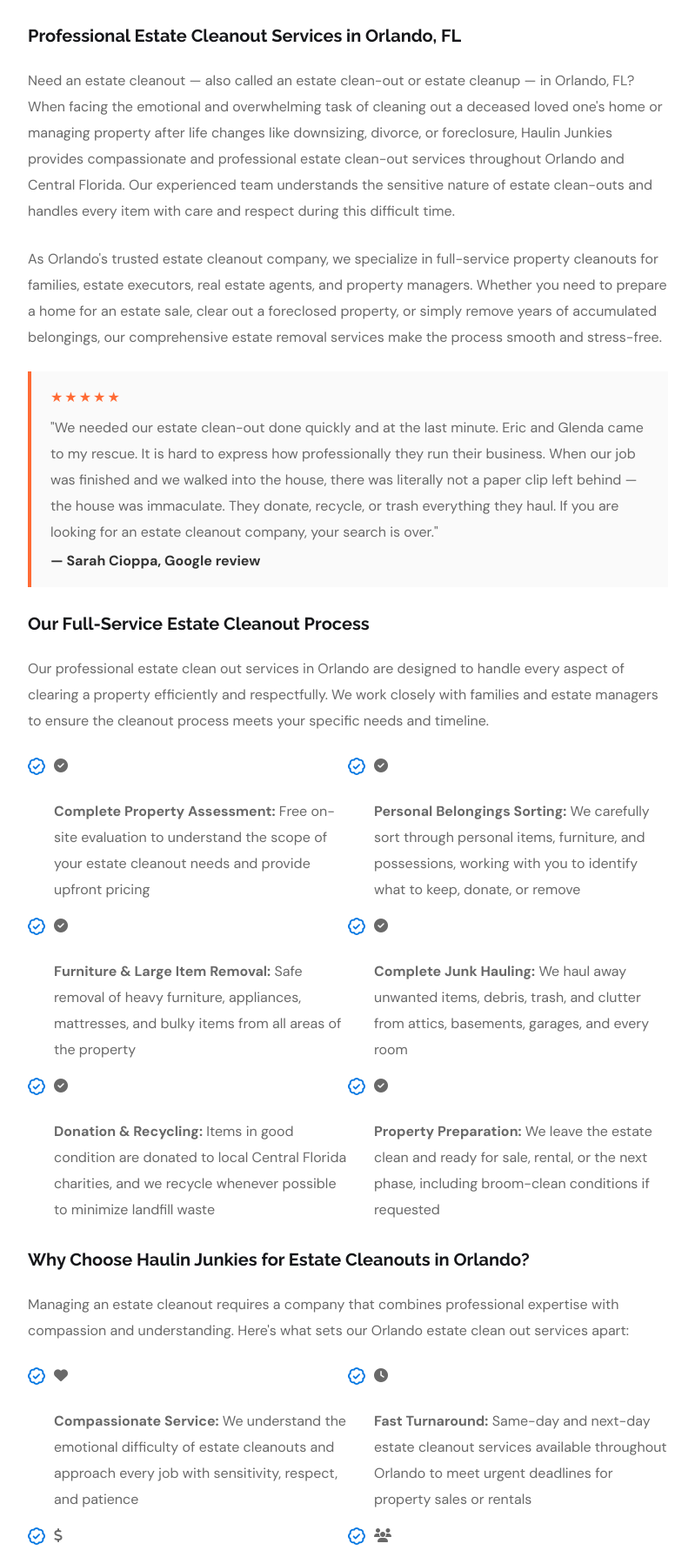
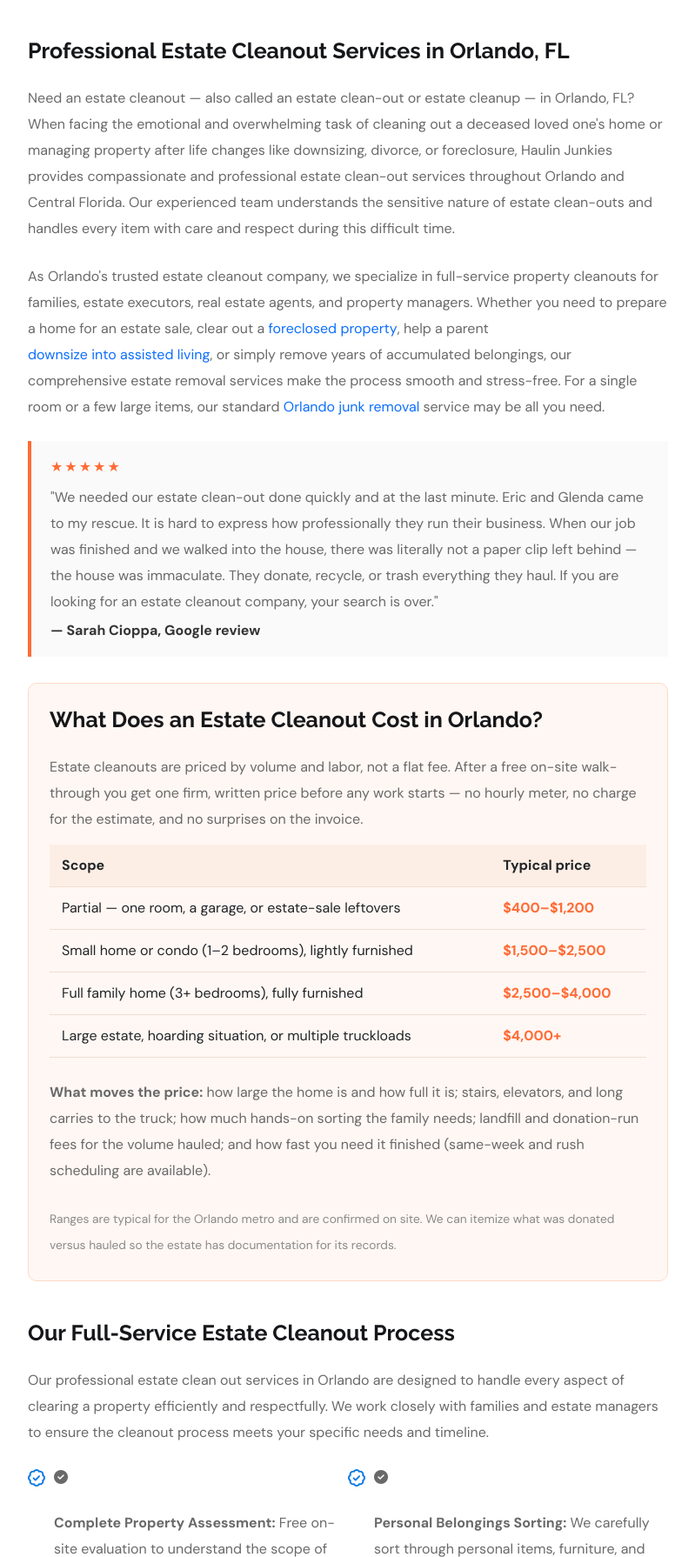
Before and after one commit to thehvie/Hualin, a PHP site: page /estate-cleanout.php in a window 1280 px wide. Shown: the part 686-2476 px from the top of the page at 87% size, without its empty margins (50-849 px from the left). Run offline with PHP 8.4, Linux system fonts and the light colour scheme; some libraries are stand-ins or nearby versions.

Commit message:
estate-cleanout.php: cost section, heading hierarchy, FAQ + schema
- New "What Does an Estate Cleanout Cost in Orlando?" section with a
  scope->price table ($400-$1,200 partial ... $4,000+ large/hoarding),
  "what moves the price", and a no-charge-estimate note. Targets the
  estate-cleanout cost/price queries (~280 impr/qtr, currently pos ~52).
- Promoted the 6 major section headers h3 -> h2 (page had a single h2);
  added a style rule so h2s read larger than the theme's flattened 20px.
- FAQ 6 -> 8: real pricing numbers in the cost answer; added
  "finish before a closing date" and "do we need to sort first". Synced
  FAQPage schema.
- aggregateRating reviewCount 1 -> 3 (actual Google count, all 5-star);
  aligned the schema reviewBody with the visible Sarah Cioppa quote.
- Contextual body links to foreclosure-cleanout, senior-move-management,
  junk-removal-orlando; sidebar rating labelled "Google Rating".
- Before/after <figure> block ready for real job photos.
Body ~1,400 -> ~1,700 words. Lints clean; both JSON-LD blocks validate.

Co-Authored-By: Claude Sonnet 5 <noreply@anthropic.com>

```diff
--- a/estate-cleanout.php
+++ b/estate-cleanout.php
@@ -43,7 +43,7 @@
           "name": "How much does an estate cleanout cost in Orlando?",
           "acceptedAnswer": {
             "@type": "Answer",
-            "text": "Estate cleanout costs vary based on property size, volume of items, and complexity. We provide free, no-obligation estimates with transparent, upfront pricing. Most Orlando estate cleanouts range from a few hundred to several thousand dollars depending on the scope. Call us at 407-815-4926 for your free estimate."
+            "text": "Pricing is based on volume and labor. A partial job (one room or a garage) runs about $400-$1,200; a 1-2 bedroom home or condo is typically $1,500-$2,500; a full 3+ bedroom family home is usually $2,500-$4,000; and large or hoarding estates that need multiple truckloads start around $4,000. You get one firm written price after a free on-site walk-through, with no charge for the estimate. Call 407-815-4926 to book yours."
           }
         },
         {
@@ -84,6 +84,22 @@
           "acceptedAnswer": {
             "@type": "Answer",
             "text": "Absolutely! We frequently coordinate with estate liquidators, auction houses, and estate sale companies throughout Orlando. We can remove remaining items after sales or prepare properties for upcoming estate sales. Just let us know your timeline and requirements."
+          }
+        },
+        {
+          "@type": "Question",
+          "name": "Can you finish before a real estate closing or listing date?",
+          "acceptedAnswer": {
+            "@type": "Answer",
+            "text": "Yes. We schedule estate cleanouts around closing and listing deadlines and offer same-week and rush turnaround when time is tight. Give us the date you need the home cleared and broom-clean, and we'll build the job around it and coordinate with your real estate agent if needed."
+          }
+        },
+        {
+          "@type": "Question",
+          "name": "Do we need to sort everything before you arrive?",
+          "acceptedAnswer": {
+            "@type": "Answer",
+            "text": "No. Point out anything the family wants kept - documents, photos, jewelry, heirlooms - and we set those aside first. Everything else, we sort as we go: usable items to local donation partners, metal and electronics to recyclers, and only what's left to the landfill. You don't have to touch a box if you don't want to."
           }
         }
       ]
@@ -200,6 +216,26 @@
           margin: 2.5% auto;
         }
       }
+
+      /* Give the section headings real visual hierarchy (the theme flattens
+         every .service_details_text heading to 20px via a catch-all rule). */
+      .service_details_text h2 { font-size: 25px !important; margin-top: 44px !important; }
+
+      /* ===== Estate cleanout cost section ===== */
+      .ec-cost { background: #fff7f3; border: 1px solid #ffd9c7; border-radius: 10px; padding: 26px 24px; margin: 30px 0; }
+      .ec-cost h2 { margin-top: 0 !important; }
+      .ec-cost-table { width: 100%; border-collapse: collapse; margin: 14px 0 8px; }
+      .ec-cost-table th, .ec-cost-table td { text-align: left; padding: 12px 14px; border-bottom: 1px solid #f0ded3; vertical-align: top; }
+      .ec-cost-table thead th { background: #fdeee5; font-weight: 700; }
+      .ec-cost-table td:last-child { font-weight: 700; color: #ff6b35; white-space: nowrap; }
+      .ec-cost-note { font-size: .86rem; color: #8a8a8a; margin: 12px 0 0; }
+      .ec-figure { margin: 24px 0; }
+      .ec-figure img { border-radius: 8px; }
+      .ec-figure figcaption { font-size: .86rem; color: #777; margin-top: 8px; }
+      @media (max-width: 480px) {
+        .ec-cost { padding: 20px 16px; }
+        .ec-cost-table th, .ec-cost-table td { padding: 9px 9px; font-size: .93rem; }
+      }
     </style>
       <script type="application/ld+json">
     {
@@ -216,14 +252,14 @@
         "@type": "AggregateRating",
         "ratingValue": "5",
         "bestRating": "5",
-        "reviewCount": "1"
+        "reviewCount": "3"
       },
       "review": {
         "@type": "Review",
         "reviewRating": {"@type": "Rating", "ratingValue": "5", "bestRating": "5"},
         "author": {"@type": "Person", "name": "Sarah Cioppa"},
         "datePublished": "2026-02-17",
-        "reviewBody": "We needed our estate clean-out done quickly and at the last minute. Eric and Glenda came to my rescue. It is hard to express how professionally they run their business. When the job was finished there was literally not a paper clip left behind - the house was immaculate. They donate, recycle, or trash everything they haul. If you are looking for an estate cleanout company, your search is over."
+        "reviewBody": "We needed our estate clean-out done quickly and at the last minute. Eric and Glenda came to my rescue. It is hard to express how professionally they run their business. When our job was finished and we walked into the house, there was literally not a paper clip left behind - the house was immaculate. They donate, recycle, or trash everything they haul. If you are looking for an estate cleanout company, your search is over."
       }
     }
     </script>
@@ -295,7 +331,7 @@
                 Need an estate cleanout — also called an estate clean-out or estate cleanup — in Orlando, FL? When facing the emotional and overwhelming task of cleaning out a deceased loved one's home or managing property after life changes like downsizing, divorce, or foreclosure, Haulin Junkies provides compassionate and professional estate clean-out services throughout Orlando and Central Florida. Our experienced team understands the sensitive nature of estate clean-outs and handles every item with care and respect during this difficult time.
               </p>
               <p>
-                As Orlando's trusted estate cleanout company, we specialize in full-service property cleanouts for families, estate executors, real estate agents, and property managers. Whether you need to prepare a home for an estate sale, clear out a foreclosed property, or simply remove years of accumulated belongings, our comprehensive estate removal services make the process smooth and stress-free.
+                As Orlando's trusted estate cleanout company, we specialize in full-service property cleanouts for families, estate executors, real estate agents, and property managers. Whether you need to prepare a home for an estate sale, clear out a <a href="foreclosure-cleanout.php">foreclosed property</a>, help a parent <a href="senior-move-management.php">downsize into assisted living</a>, or simply remove years of accumulated belongings, our comprehensive estate removal services make the process smooth and stress-free. For a single room or a few large items, our standard <a href="junk-removal-orlando.php">Orlando junk removal</a> service may be all you need.
               </p>
 
               <blockquote style="border-left:4px solid #ff6b35; background:#fafafa; margin:24px 0; padding:18px 22px;">
@@ -304,8 +340,28 @@
                 <cite style="font-style:normal; font-weight:700; color:#333;">&mdash; Sarah Cioppa, Google review</cite>
               </blockquote>
 
+              <div class="ec-cost">
+                <h2>What Does an Estate Cleanout Cost in Orlando?</h2>
+                <p>
+                  Estate cleanouts are priced by volume and labor, not a flat fee. After a free on-site walk-through you get one firm, written price before any work starts &mdash; no hourly meter, no charge for the estimate, and no surprises on the invoice.
+                </p>
+                <table class="ec-cost-table">
+                  <thead>
+                    <tr><th>Scope</th><th>Typical price</th></tr>
+                  </thead>
+                  <tbody>
+                    <tr><td>Partial &mdash; one room, a garage, or estate-sale leftovers</td><td>$400&ndash;$1,200</td></tr>
+                    <tr><td>Small home or condo (1&ndash;2 bedrooms), lightly furnished</td><td>$1,500&ndash;$2,500</td></tr>
+                    <tr><td>Full family home (3+ bedrooms), fully furnished</td><td>$2,500&ndash;$4,000</td></tr>
+                    <tr><td>Large estate, hoarding situation, or multiple truckloads</td><td>$4,000+</td></tr>
+                  </tbody>
+                </table>
+                <p><strong>What moves the price:</strong> how large the home is and how full it is; stairs, elevators, and long carries to the truck; how much hands-on sorting the family needs; landfill and donation-run fees for the volume hauled; and how fast you need it finished (same-week and rush scheduling are available).</p>
+                <p class="ec-cost-note">Ranges are typical for the Orlando metro and are confirmed on site. We can itemize what was donated versus hauled so the estate has documentation for its records.</p>
+              </div>
+
               <div class="service_details_feature">
-                <h3>Our Full-Service Estate Cleanout Process</h3>
+                <h2>Our Full-Service Estate Cleanout Process</h2>
                 <p>
                   Our professional estate clean out services in Orlando are designed to handle every aspect of clearing a property efficiently and respectfully. We work closely with families and estate managers to ensure the cleanout process meets your specific needs and timeline.
                 </p>
@@ -335,10 +391,16 @@
                     <p><strong>Property Preparation:</strong> We leave the estate clean and ready for sale, rental, or the next phase, including broom-clean conditions if requested</p>
                   </li>
                 </ul>
+
+                <!-- Swap in real before/after job photos as pairs; keep alt text descriptive and local. -->
+                <figure class="ec-figure">
+                  <img src="assets/images/service_details_EC_img.jpg" alt="Haulin Junkies crew clearing a furnished Orlando home during an estate cleanout" class="img-fluid w-100" loading="lazy" />
+                  <figcaption>A full-home estate cleanout in the Orlando metro &mdash; sorted, hauled, donated, and left broom-clean.</figcaption>
+                </figure>
               </div>
 
               <div class="service_details_feature mt_40">
-                <h3>Why Choose Haulin Junkies for Estate Cleanouts in Orlando?</h3>
+                <h2>Why Choose Haulin Junkies for Estate Cleanouts in Orlando?</h2>
                 <p>
                   Managing an estate cleanout requires a company that combines professional expertise with compassion and understanding. Here's what sets our Orlando estate clean out services apart:
                 </p>
@@ -375,7 +437,7 @@
               </div>
 
               <div class="service_details_work mt_40">
-                <h3>Types of Estate Cleanouts We Handle</h3>
+                <h2>Types of Estate Cleanouts We Handle</h2>
                 <p>
                   Our comprehensive property cleanout services in Orlando cover all types of estate situations. No matter your circumstances, we're here to help:
                 </p>
@@ -426,7 +488,7 @@
               </div>
 
               <div class="service_details_feature mt_40">
-                <h3>What Makes Estate Cleanouts Different?</h3>
+                <h2>What Makes Estate Cleanouts Different?</h2>
                 <p>
                   Estate cleanouts require a special approach compared to standard junk removal. Our Orlando team recognizes these unique needs:
                 </p>
@@ -445,7 +507,7 @@
               </div>
 
               <div class="service_details_feature mt_40">
-                <h3>Our Estate Cleanout Service Area</h3>
+                <h2>Our Estate Cleanout Service Area</h2>
                 <p>
                   Haulin Junkies proudly serves Orlando and all surrounding Central Florida communities with professional estate cleanout services:
                 </p>
@@ -474,10 +536,10 @@
               </div>
 
               <div class="service_details_feature mt_40">
-                <h3>Frequently Asked Questions About Estate Cleanouts</h3>
+                <h2>Frequently Asked Questions About Estate Cleanouts</h2>
                 <div class="faq-item">
                   <h5><i class="fas fa-question-circle"></i> How much does an estate cleanout cost in Orlando?</h5>
-                  <p>Estate cleanout costs vary based on property size, volume of items, and complexity. We provide free, no-obligation estimates with transparent, upfront pricing. Most Orlando estate cleanouts range from a few hundred to several thousand dollars depending on the scope. Call us at 407-815-4926 for your free estimate.</p>
+                  <p>Pricing is based on volume and labor. A partial job (one room or a garage) runs about $400&ndash;$1,200; a 1&ndash;2 bedroom home or condo is typically $1,500&ndash;$2,500; a full 3+ bedroom family home is usually $2,500&ndash;$4,000; and large or hoarding estates that need multiple truckloads start around $4,000. You get one firm written price after a free on-site walk-through, with no charge for the estimate. Call 407-815-4926 to book yours.</p>
                 </div>
                 <div class="faq-item">
                   <h5><i class="fas fa-question-circle"></i> Do I need to be present during the estate cleanout?</h5>
@@ -498,6 +560,14 @@
                 <div class="faq-item">
                   <h5><i class="fas fa-question-circle"></i> Do you work with estate sale companies?</h5>
                   <p>Absolutely! We frequently coordinate with estate liquidators, auction houses, and estate sale companies throughout Orlando. We can remove remaining items after sales or prepare properties for upcoming estate sales. Just let us know your timeline and requirements.</p>
+                </div>
+                <div class="faq-item">
+                  <h5><i class="fas fa-question-circle"></i> Can you finish before a real estate closing or listing date?</h5>
+                  <p>Yes. We schedule estate cleanouts around closing and listing deadlines and offer same-week and rush turnaround when time is tight. Give us the date you need the home cleared and broom-clean, and we'll build the job around it and coordinate with your real estate agent if needed.</p>
+                </div>
+                <div class="faq-item">
+                  <h5><i class="fas fa-question-circle"></i> Do we need to sort everything before you arrive?</h5>
+                  <p>No. Point out anything the family wants kept &mdash; documents, photos, jewelry, heirlooms &mdash; and we set those aside first. Everything else, we sort as we go: usable items to local donation partners, metal and electronics to recyclers, and only what's left to the landfill. You don't have to touch a box if you don't want to.</p>
                 </div>
               </div>
 
@@ -549,11 +619,10 @@
                 <h3>Why Choose Us?</h3>
                 <ul class="sidebar_rating">
                   <li>
-                    <i class="fas fa-star"></i>
-                    <i class="fas fa-star"></i>
-                    <i class="fas fa-star"></i>
-                    <i class="fas fa-star"></i>
-                    <i class="fas fa-star"></i>
+                    <b>
+                      <i class="fas fa-star"></i>
+                      Google Rating
+                    </b>
                     <span>(5.0/5)</span>
                   </li>
                 </ul>
```
